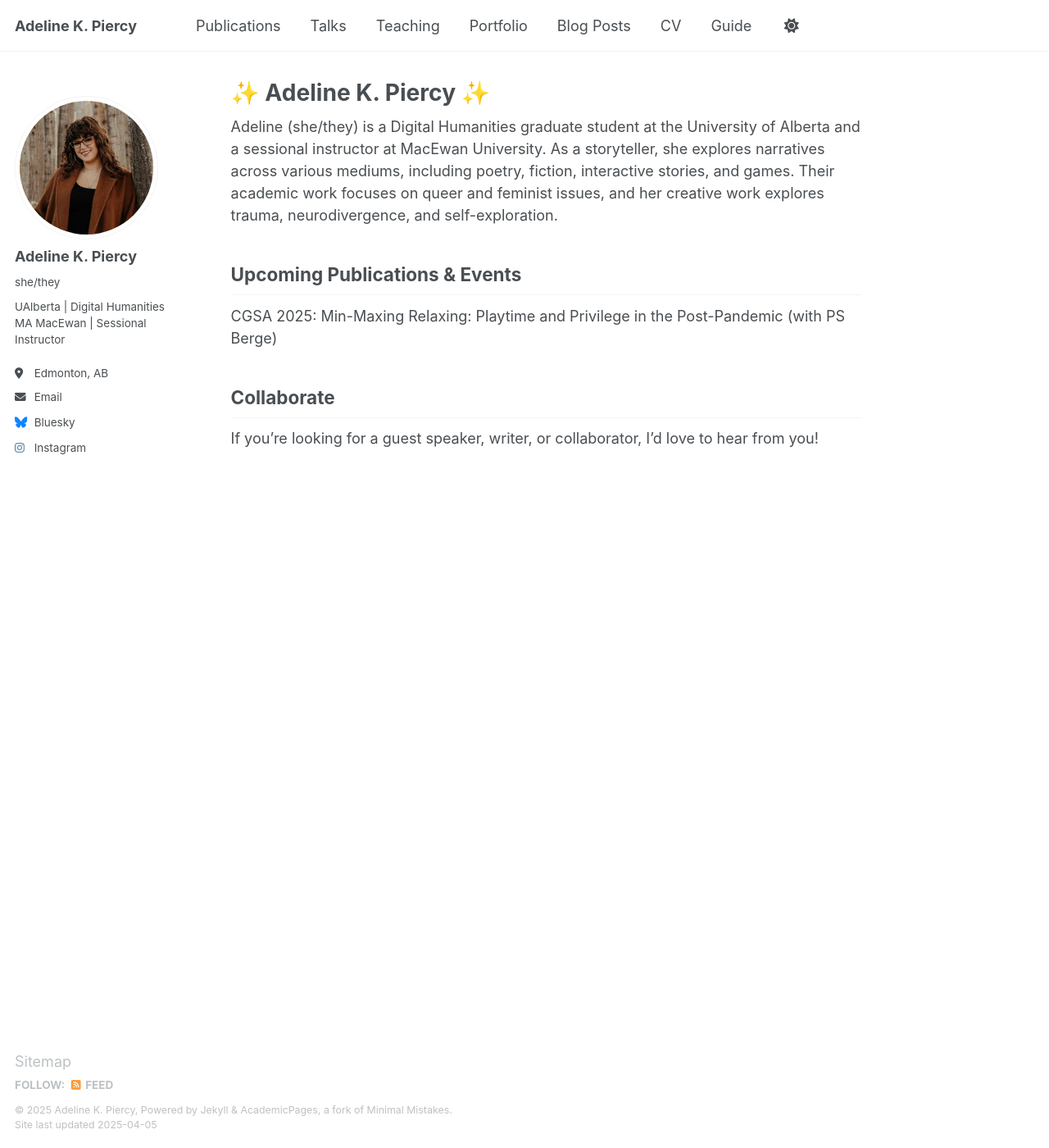
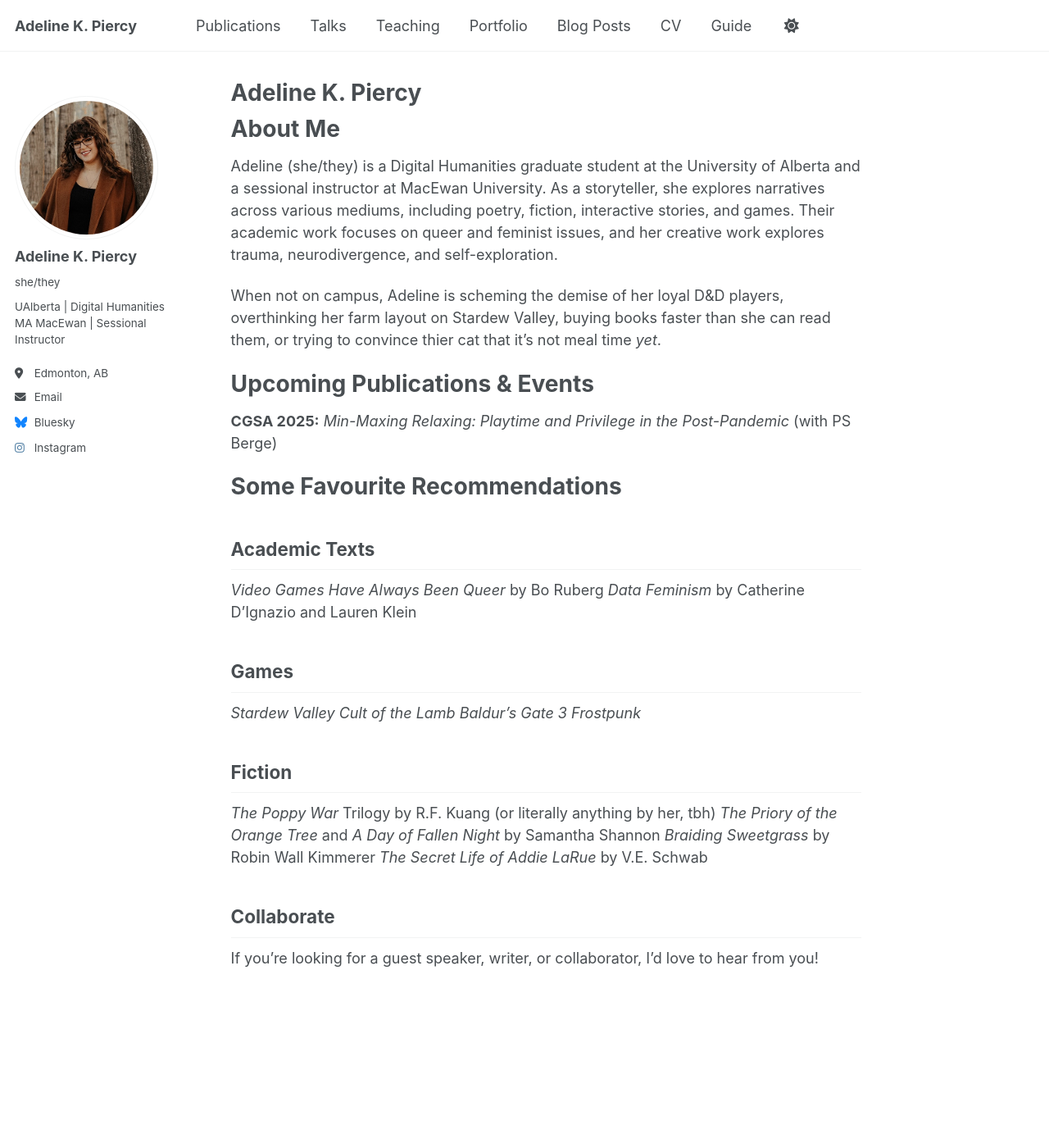
Before and after one commit to akpiercy/me, a Jekyll site: the page built from _pages/about.md, in a window 1280 px wide and 1400 px high. Shown: the whole window at 82% size. Built offline with Jekyll 4.4.1, drawn with Linux system fonts in a browser that asks for light colours.

Commit message:
Update about.md

```diff
--- a/_pages/about.md
+++ b/_pages/about.md
@@ -1,18 +1,45 @@
 ---
 permalink: /
-title: "✨ Adeline K. Piercy ✨"
+title: "Adeline K. Piercy"
 author_profile: true
 redirect_from:
   - /about/
   - /about.html
 ---
 
-
+About Me
+========
 Adeline (she/they) is a Digital Humanities graduate student at the University of Alberta and a sessional instructor at MacEwan University. As a storyteller, she explores narratives across various mediums, including poetry, fiction, interactive stories, and games. Their academic work focuses on queer and feminist issues, and her creative work explores trauma, neurodivergence, and self-exploration.
 
+When not on campus, Adeline is scheming the demise of her loyal D&D players, overthinking her farm layout on Stardew Valley, buying books faster than she can read them, or trying to convince thier cat that it's not meal time *yet*.
+
+
 Upcoming Publications & Events
-------
-CGSA 2025: Min-Maxing Relaxing: Playtime and Privilege in the Post-Pandemic (with PS Berge)
+=========
+**CGSA 2025:** *Min-Maxing Relaxing: Playtime and Privilege in the Post-Pandemic* (with PS Berge)
+
+
+Some Favourite Recommendations
+=======
+
+Academic Texts
+-----
+*Video Games Have Always Been Queer* by Bo Ruberg
+*Data Feminism* by Catherine D'Ignazio and Lauren Klein
+
+Games
+-----
+*Stardew Valley*
+*Cult of the Lamb*
+*Baldur's Gate 3*
+*Frostpunk*
+
+Fiction
+-----
+*The Poppy War* Trilogy by R.F. Kuang (or literally anything by her, tbh)
+*The Priory of the Orange Tree* and *A Day of Fallen Night* by Samantha Shannon
+*Braiding Sweetgrass* by Robin Wall Kimmerer
+*The Secret Life of Addie LaRue* by V.E. Schwab
 
 Collaborate
 ------
```
